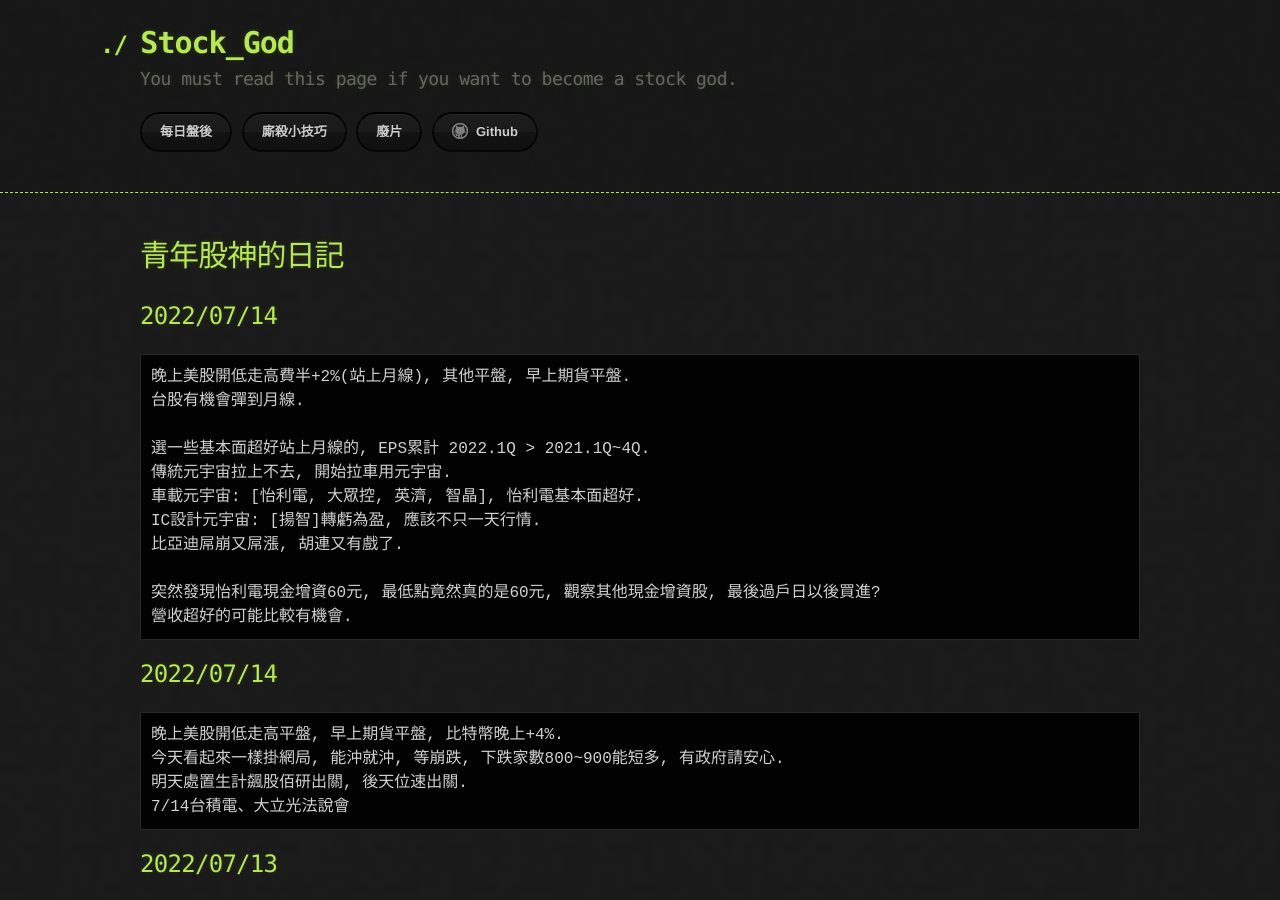
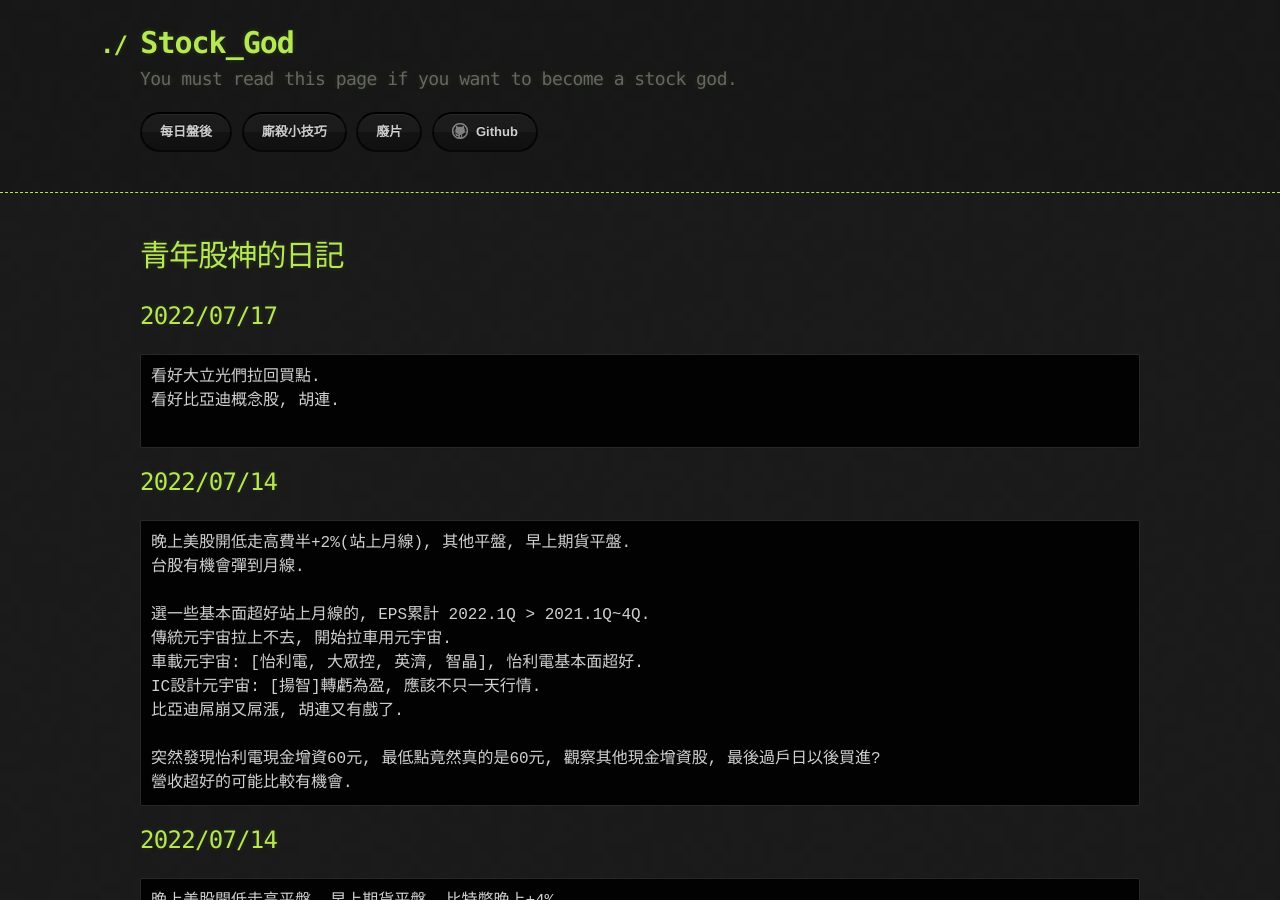
Before and after one commit to lepg5487/Stock_God, a Jekyll site: the page built from index.md, in a window 1280 px wide and 900 px high. Built offline with Jekyll 4.4.1, drawn with Linux system fonts in a browser that asks for light colours; our own code applies the rules of GitHub Pages for plain Markdown files.

Commit message:
Update index.md

````diff
--- a/index.md
+++ b/index.md
@@ -3,6 +3,13 @@ layout: testlayouts
 ---
 
 # 青年股神的日記
+## 2022/07/17
+```
+看好大立光們拉回買點.
+看好比亞迪概念股, 胡連.
+
+```
+
 ## 2022/07/14
 ```
 晚上美股開低走高費半+2%(站上月線), 其他平盤, 早上期貨平盤.
````
